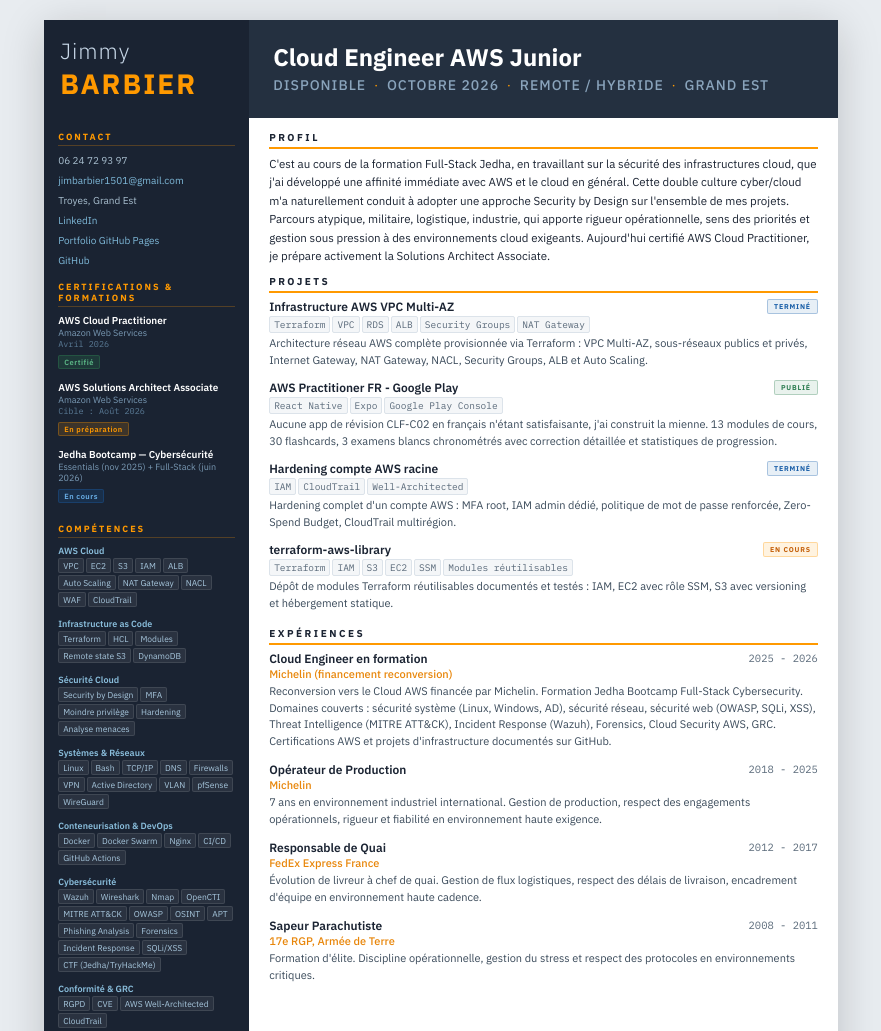
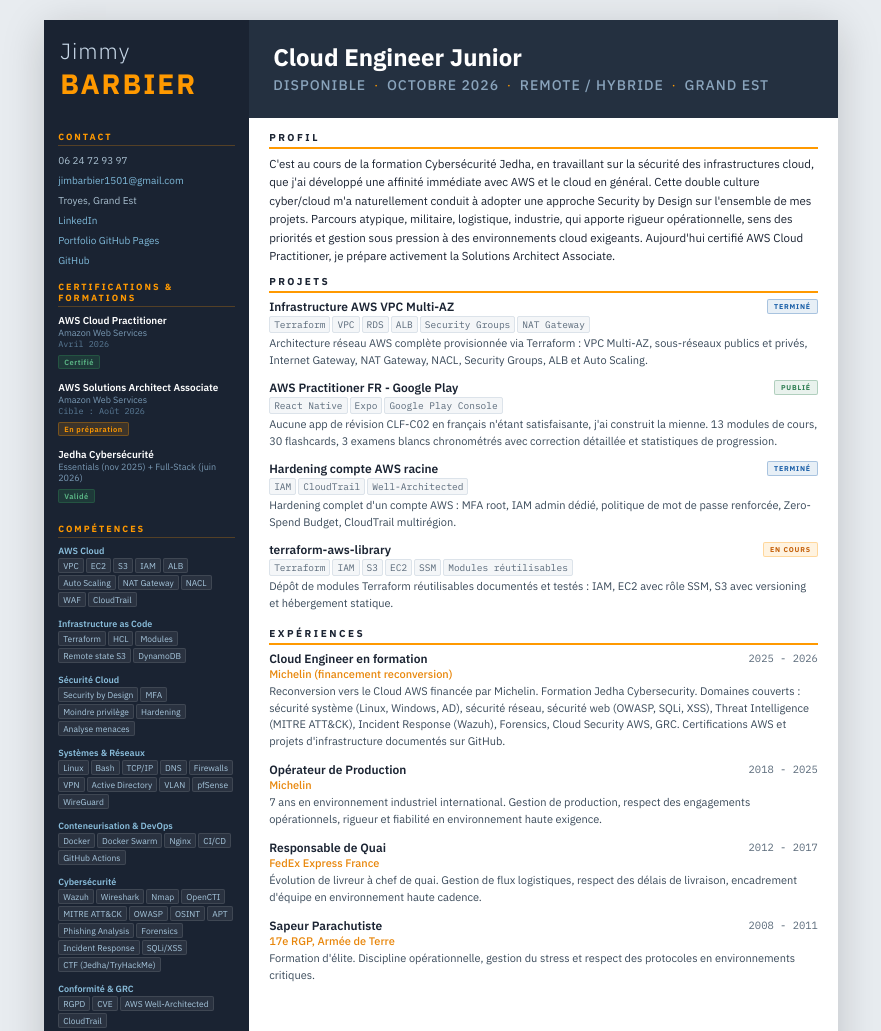
Before and after one commit to Jimmy-Barbier/portfolio, a plain HTML site: page cv.html in a window 1280 px wide. Shown: the top 1031 px of the page, without its empty margins (199-1080 px from the left). Drawn offline with Linux system fonts and the light colour scheme.

Commit message:
Update cv.html

```diff
--- a/cv.html
+++ b/cv.html
@@ -129,7 +129,7 @@
       <div class="name-last">BARBIER</div>
     </div>
     <div class="header-right">
-      <div class="header-title">Cloud Engineer AWS Junior</div>
+      <div class="header-title">Cloud Engineer Junior</div>
       <div class="header-dispo">
         <span>Disponible</span><span class="dot">·</span>
         <span>Octobre 2026</span><span class="dot">·</span>
@@ -167,9 +167,9 @@
           <span class="cert-badge badge-prog">En préparation</span>
         </div>
         <div class="cert-item">
-          <div class="cert-name">Jedha Bootcamp — Cybersécurité</div>
+          <div class="cert-name">Jedha Cybersécurité</div>
           <div class="cert-org">Essentials (nov 2025) + Full-Stack (juin 2026)</div>
-          <span class="cert-badge badge-form">En cours</span>
+          <span class="cert-badge badge-ok">Validé</span>
         </div>
       </div>
 
@@ -247,7 +247,7 @@
       <div class="m-section">
         <div class="m-title">Profil</div>
         <div class="profil-text">
-          C'est au cours de la formation Full-Stack Jedha, en travaillant sur la sécurité des infrastructures cloud, que j'ai développé une affinité immédiate avec AWS et le cloud en général. Cette double culture cyber/cloud m'a naturellement conduit à adopter une approche Security by Design sur l'ensemble de mes projets. Parcours atypique, militaire, logistique, industrie, qui apporte rigueur opérationnelle, sens des priorités et gestion sous pression à des environnements cloud exigeants. Aujourd'hui certifié AWS Cloud Practitioner, je prépare activement la Solutions Architect Associate.
+          C'est au cours de la formation Cybersécurité Jedha, en travaillant sur la sécurité des infrastructures cloud, que j'ai développé une affinité immédiate avec AWS et le cloud en général. Cette double culture cyber/cloud m'a naturellement conduit à adopter une approche Security by Design sur l'ensemble de mes projets. Parcours atypique, militaire, logistique, industrie, qui apporte rigueur opérationnelle, sens des priorités et gestion sous pression à des environnements cloud exigeants. Aujourd'hui certifié AWS Cloud Practitioner, je prépare activement la Solutions Architect Associate.
         </div>
       </div>
 
@@ -315,7 +315,7 @@
             <div class="exp-dates">2025 - 2026</div>
           </div>
           <div class="exp-company">Michelin (financement reconversion)</div>
-          <div class="exp-desc">Reconversion vers le Cloud AWS financée par Michelin. Formation Jedha Bootcamp Full-Stack Cybersecurity. Domaines couverts : sécurité système (Linux, Windows, AD), sécurité réseau, sécurité web (OWASP, SQLi, XSS), Threat Intelligence (MITRE ATT&CK), Incident Response (Wazuh), Forensics, Cloud Security AWS, GRC. Certifications AWS et projets d'infrastructure documentés sur GitHub.</div>
+          <div class="exp-desc">Reconversion vers le Cloud AWS financée par Michelin. Formation Jedha Cybersecurity. Domaines couverts : sécurité système (Linux, Windows, AD), sécurité réseau, sécurité web (OWASP, SQLi, XSS), Threat Intelligence (MITRE ATT&CK), Incident Response (Wazuh), Forensics, Cloud Security AWS, GRC. Certifications AWS et projets d'infrastructure documentés sur GitHub.</div>
         </div>
 
         <div class="exp-item">
```
